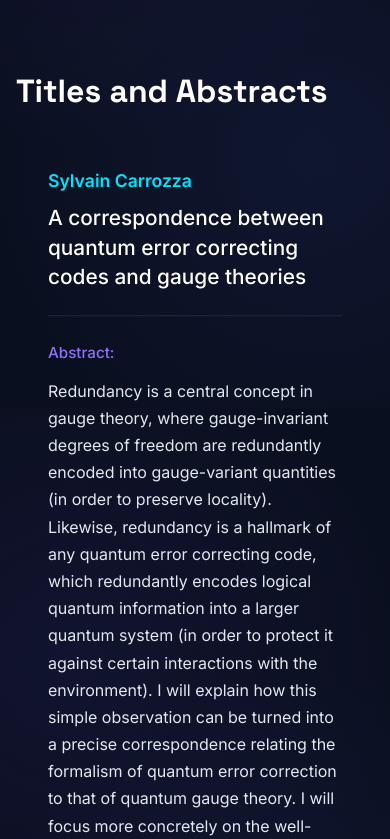
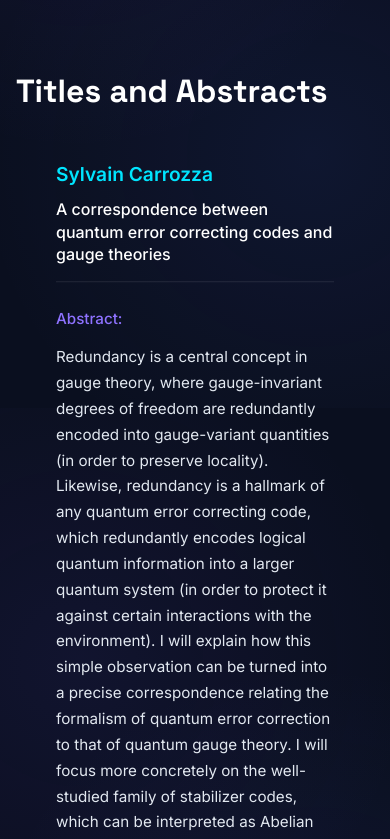
Before and after one commit to GaetanBar/QGB_2025, a plain HTML site: page index.html in a window 390 px wide. Shown: the part 5500-6339 px from the top of the page. Drawn offline with Linux system fonts and the light colour scheme.

Commit message:
abstract section mobile

```diff
--- a/styles.css
+++ b/styles.css
@@ -623,6 +623,38 @@ footer {
         grid-template-columns: 1fr;
         padding: 0 1rem;
     }
+
+    /* Mobile styles for abstracts */
+    .abstract-cells {
+        display: flex;
+        flex-direction: column;
+        gap: 1.5rem;
+        padding: 0 1rem;
+    }
+
+    .abstract-cell {
+        width: 100%;
+        margin: 0;
+        padding: 1.5rem;
+    }
+
+    .abstract-title {
+        flex-direction: column;
+        gap: 0.5rem;
+    }
+
+    .speaker-name {
+        font-size: 1.2rem;
+    }
+
+    .talk-title {
+        font-size: 1rem;
+    }
+
+    .abstract-content {
+        font-size: 0.95rem;
+        margin-top: 1rem;
+    }
 }
 
 /* Intersection Observer Animation Trigger */
```
